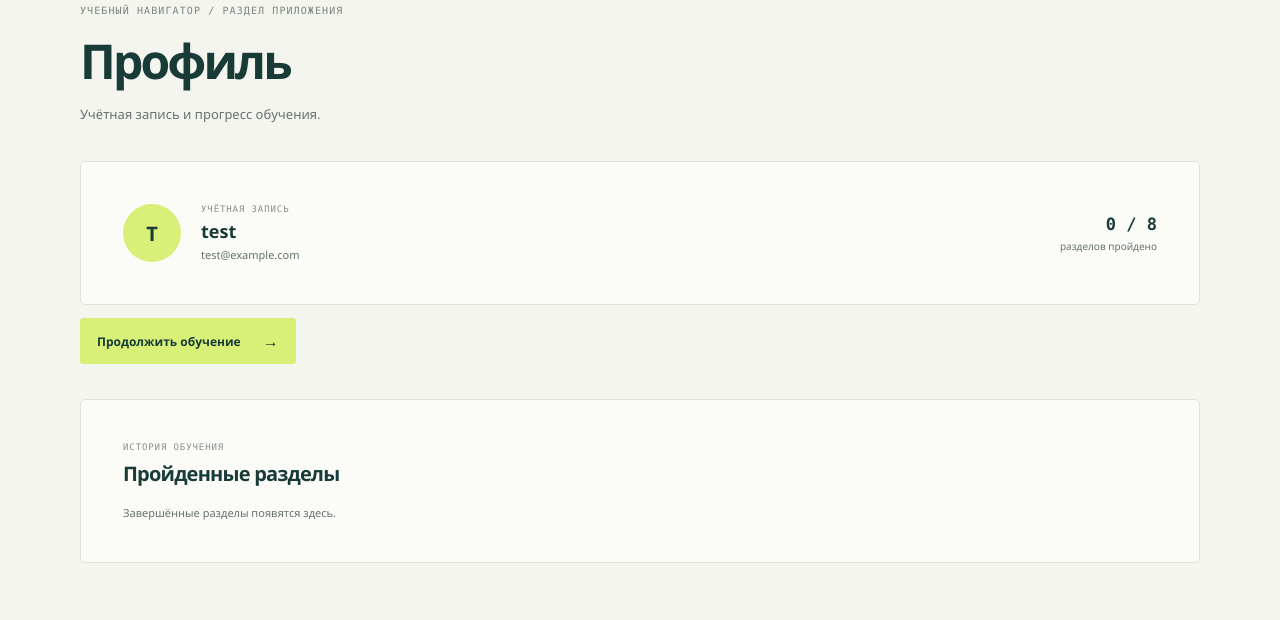
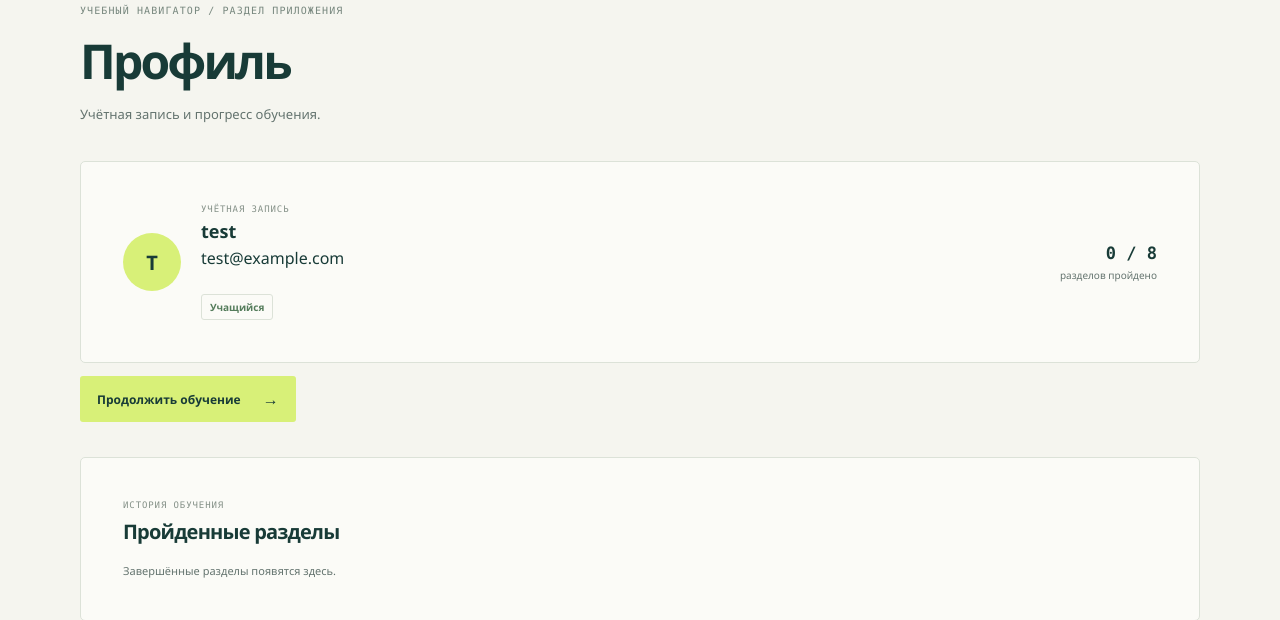
Before and after one commit to schvp/study_guide, a Flask app: page /profile in a window 1280 px wide. Shown: the part 170-790 px from the top of the page. Run offline with Flask 3, Linux system fonts and the light colour scheme; the visitor is signed in with stand-in values (Sample User, id 1); data comes from the database, SQL or seed files in the repository; data that the repository does not hold is empty.

Commit message:
user role

```diff
--- a/app.py
+++ b/app.py
@@ -111,6 +111,11 @@ APP_SECTIONS = {
         "description": "Проверяйте знания по мере прохождения курса.",
         "status": "Тесты по разделам курса появятся здесь.",
     },
+}
+USER_ROLE_LABELS = {
+    "student": "Учащийся",
+    "teacher": "Преподаватель",
+    "admin": "Администратор",
 }
 
 EMAIL_PATTERN = re.compile(r"^[^@\s]+@[^@\s]+\.[^@\s]+$")
@@ -246,7 +251,7 @@ def create_app(test_config=None):
         if user_id is None:
             return None
         return get_db().execute(
-            "SELECT id, email, username FROM users WHERE id = ?",
+            "SELECT id, email, username, role FROM users WHERE id = ?",
             (user_id,),
         ).fetchone()
 
@@ -415,6 +420,7 @@ def create_app(test_config=None):
                     "status": None,
                 },
                 current_user=user,
+                user_role_label=USER_ROLE_LABELS[user["role"]] if user else None,
                 chapters_count=get_db().execute(
                     "SELECT COUNT(*) FROM chapters WHERE course_id = ?",
                     (get_course()["id"],),
--- a/migrations.py
+++ b/migrations.py
@@ -143,6 +143,16 @@ def _create_library_materials(database):
     )
 
 
+def _add_user_roles(database):
+    database.execute(
+        """
+        ALTER TABLE users
+        ADD COLUMN role TEXT NOT NULL DEFAULT 'student'
+            CHECK (role IN ('student', 'teacher', 'admin'))
+        """
+    )
+
+
 MIGRATIONS = (
     (1, "create_user_tables", _create_user_tables),
     (2, "add_username", _add_username),
@@ -150,6 +160,7 @@ MIGRATIONS = (
     (4, "link_progress_to_chapters", _link_progress_to_chapters),
     (5, "create_chapter_completion_history", _create_chapter_completion_history),
     (6, "create_library_materials", _create_library_materials),
+    (7, "add_user_roles", _add_user_roles),
 )
 
 
--- a/static/style.css
+++ b/static/style.css
@@ -1425,6 +1425,17 @@ a.chapter-link:hover {
     font-size: 11px;
 }
 
+.profile-role {
+    display: inline-block;
+    margin-top: 9px;
+    padding: 5px 8px;
+    border: 1px solid var(--line);
+    border-radius: 3px;
+    color: #557d5c;
+    font-size: 10px;
+    font-weight: 700;
+}
+
 .profile-progress {
     display: grid;
     gap: 5px;
--- a/templates/section.html
+++ b/templates/section.html
@@ -38,6 +38,7 @@
                     <p class="profile-label">УЧЁТНАЯ ЗАПИСЬ</p>
                     <h2>{{ current_user.username or "Студент" }}</h2>
                     <p>{{ current_user.email }}</p>
+                    <span class="profile-role">{{ user_role_label }}</span>
                 </div>
                 <div class="profile-progress">
                     <strong>{{ completed_count }} / {{ chapters_count }}</strong>
```
Also changed, not shown: tests/test_auth.py (+32 -7 lines), tests/test_migrations.py (+23 -3 lines), README.md.
